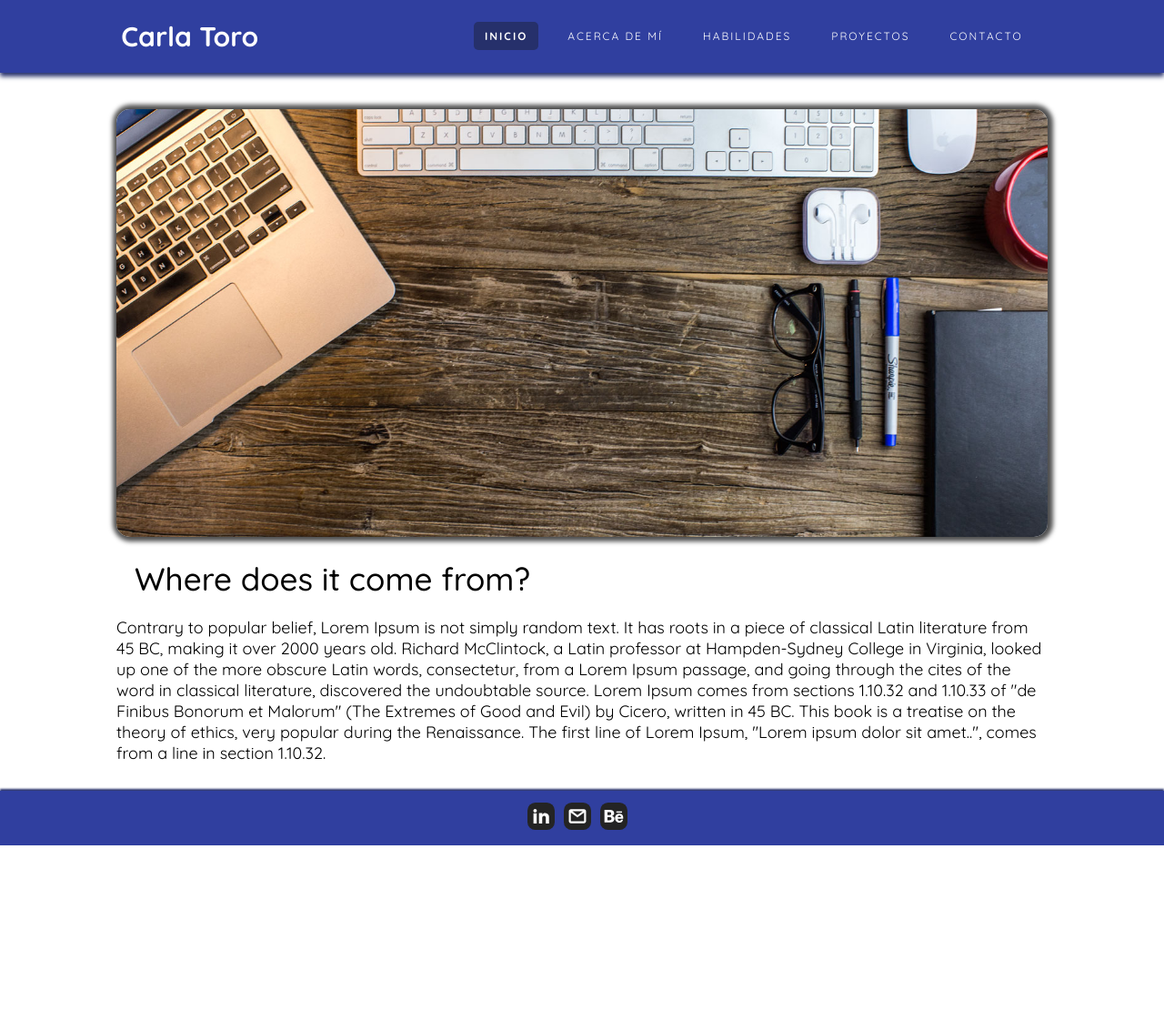
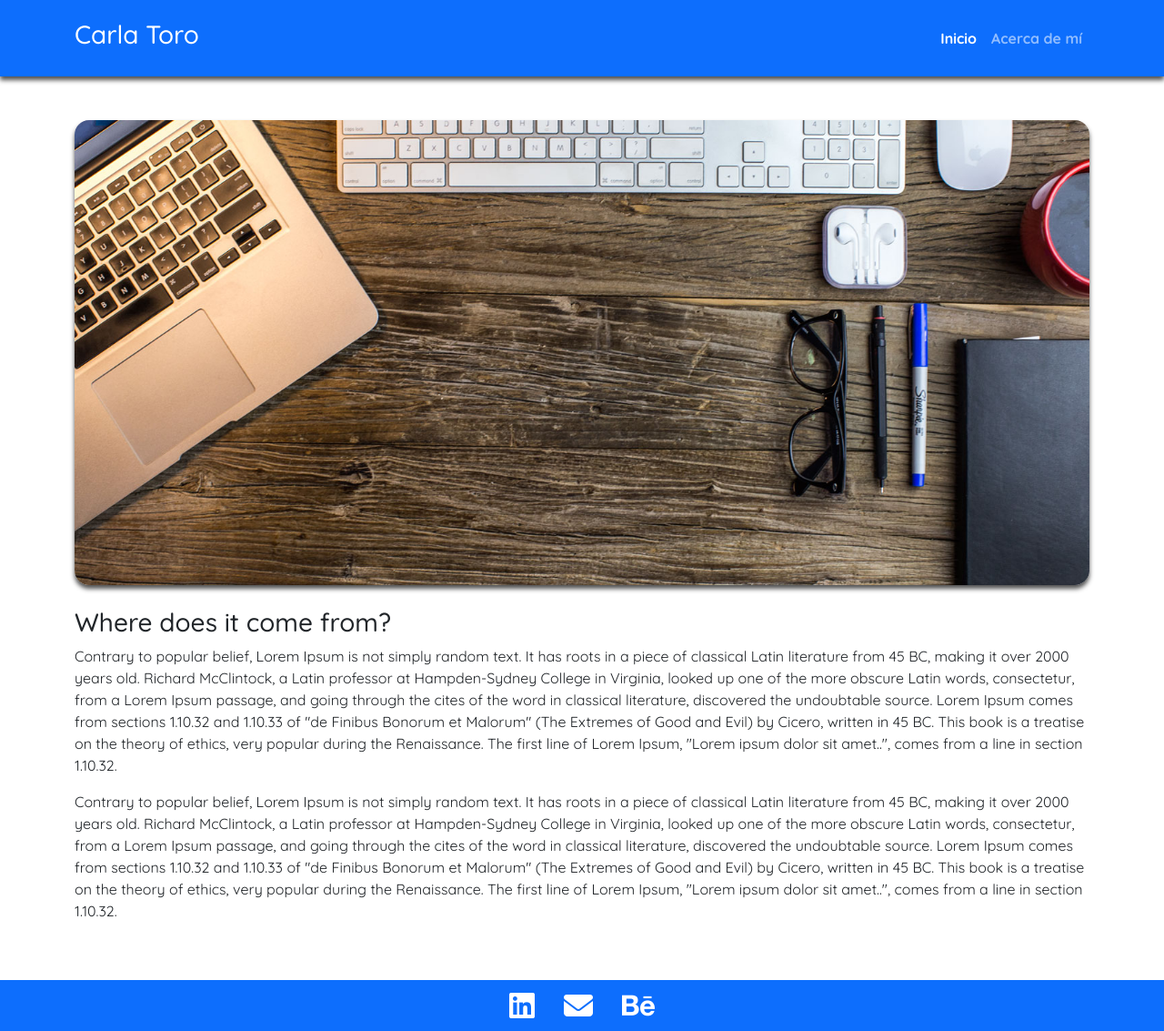
Before and after one commit to carlatoro/my-profile, a plain HTML site: page index.html in a window 1280 px wide. Shown: the whole page at 91% size. Before the commit the page ends 929 px from the top, so only its background shows below. Drawn offline with nearby package versions, Linux system fonts and the light colour scheme.

Commit message:
Maquetando con Bootstrap

```diff
--- /dev/null
+++ b/css/styles.css
@@ -0,0 +1,21 @@
+* {
+    box-sizing: border-box;
+    margin: 0;
+    padding: 0;
+}
+
+html {
+    height: 100%;
+}
+
+.shadow-blur {
+    box-shadow: 0 4px 5px #505050;
+}
+
+body {
+    font-family: 'Quicksand', sans-serif;
+}
+
+.bold {
+    font-weight: bold;
+}
--- a/index.html
+++ b/index.html
@@ -1,93 +1,100 @@
 <!DOCTYPE html>
 <html lang="en">
+
 <head>
   <meta charset="UTF-8" />
   <meta http-equiv="X-UA-Compatible" content="IE=edge" />
   <meta name="viewport" content="width=device-width, initial-scale=1.0" />
-    <title>Grid Css</title>
-    <link rel="stylesheet" href="./css/main.css" />
+  <title>Carla Toro</title>
+  <link href="https://cdn.jsdelivr.net/npm/bootstrap@5.2.0-beta1/dist/css/bootstrap.min.css" rel="stylesheet"
+    integrity="sha384-0evHe/X+R7YkIZDRvuzKMRqM+OrBnVFBL6DOitfPri4tjfHxaWutUpFmBp4vmVor" crossorigin="anonymous" />
+  <link rel="stylesheet" href="https://cdnjs.cloudflare.com/ajax/libs/font-awesome/6.1.1/css/all.min.css"
+    integrity="sha512-KfkfwYDsLkIlwQp6LFnl8zNdLGxu9YAA1QvwINks4PhcElQSvqcyVLLD9aMhXd13uQjoXtEKNosOWaZqXgel0g=="
+    crossorigin="anonymous" referrerpolicy="no-referrer" />
+  <link rel="stylesheet" href="css/styles.css">
+  <link rel="stylesheet" href="css/custom.css">
+
   <link rel="preconnect" href="https://fonts.googleapis.com" />
   <link rel="preconnect" href="https://fonts.gstatic.com" crossorigin />
-    <link
-      href="https://fonts.googleapis.com/css2?family=Quicksand:wght@300;400;500;600;700&display=swap"
-      rel="stylesheet"
-    />
+  <link href="https://fonts.googleapis.com/css2?family=Quicksand:wght@300;400;500;600;700&display=swap"
+    rel="stylesheet" />
 </head>
-  <body class="body-container">
+
+<body class="d-flex flex-column h-100">
   <header class="header">
-      <nav class="nav">
-        <a class="logo nav-link" href="index.html">Carla Toro</a>
-        <button class="nav-toggle">
-          <span> ☰ </span>
+    <nav class="navbar navbar-expand-lg navbar-dark bg-primary p-3 shadow-blur">
+      <div class="container">
+        <a class="navbar-brand bold" href="index.html"><h3>Carla Toro</h3></a>
+        <button class="navbar-toggler" type="button" data-bs-toggle="collapse" data-bs-target="#navbarSupportedContent"
+          aria-controls="navbarSupportedContent" aria-expanded="false" aria-label="Toggle navigation">
+          <span class="navbar-toggler-icon"></span>
         </button>
-        <ul class="nav-menu">
-          <li class="nav-menu-item">
-            <a href="#" class="nav-menu-link nav-link nav-menu-link_active"
-              >Inicio</a
-            >
+        <div class="collapse navbar-collapse" id="navbarSupportedContent">
+          <ul class="navbar-nav ms-auto mb-2 mb-lg-0">
+            <li class="nav-item">
+              <a class="nav-link active bold" aria-current="page" href="index.html">Inicio</a>
             </li>
-          <li class="nav-menu-item">
-            <a href="paginas/acercademi.html" class="nav-menu-link nav-link">Acerca de mí</a>
-          </li>
-          <li class="nav-menu-item">
-            <a href="#" class="nav-menu-link nav-link">Habilidades</a>
-          </li>
-          <li class="nav-menu-item">
-            <a href="#" class="nav-menu-link nav-link">Proyectos</a>
-          </li>
-          <li class="nav-menu-item">
-            <a href="#" class="nav-menu-link nav-link">Contacto</a>
+            <li class="nav-item">
+              <a class="nav-link bold" href="paginas/acercademi.html">Acerca de mí</a>
             </li>
           </ul>
+        </div>
+      </div>
     </nav>
   </header>
-    <article class="main fade-in">
-      <div class="container">
-        <div class="main-image wide">
-          <img src="img/designer-desktop.jpg" alt="Imagen Principal" />
-        </div>
-        <div class="main-text wide">
-          <p class="main-text-title">Where does it come from?</p>
-          <p class="text">
-            Contrary to popular belief, Lorem Ipsum is not simply random text.
-            It has roots in a piece of classical Latin literature from 45 BC,
-            making it over 2000 years old. Richard McClintock, a Latin professor
-            at Hampden-Sydney College in Virginia, looked up one of the more
-            obscure Latin words, consectetur, from a Lorem Ipsum passage, and
-            going through the cites of the word in classical literature,
-            discovered the undoubtable source. Lorem Ipsum comes from sections
-            1.10.32 and 1.10.33 of "de Finibus Bonorum et Malorum" (The Extremes
-            of Good and Evil) by Cicero, written in 45 BC. This book is a
-            treatise on the theory of ethics, very popular during the
-            Renaissance. The first line of Lorem Ipsum, "Lorem ipsum dolor sit
-            amet..", comes from a line in section 1.10.32.
-          </p>
+  <main class="main my-5">
+    <article>
+      <header class="container">
+        <div class="row justify-content-center">
+          <div class="main-image">
+            <img src="img/designer-desktop.jpg" class="img-fluid rounded-4 shadow-blur" alt="Principal" />
           </div>
         </div>
+        <div class="row mt-4">
+          <h3>Where does it come from?</h3>
+        </div>
+        </heade>
+        <section>
+          <p class="text-start">
+            Contrary to popular belief, Lorem Ipsum is not simply random text. It has roots in a piece of
+            classical Latin literature from 45 BC, making it over 2000 years old. Richard McClintock, a
+            Latin professor at Hampden-Sydney College in Virginia, looked up one of the more obscure Latin
+            words, consectetur, from a Lorem Ipsum passage, and going through the cites of the word in
+            classical literature, discovered the undoubtable source. Lorem Ipsum comes from sections 1.10.32
+            and 1.10.33 of "de Finibus Bonorum et Malorum" (The Extremes of Good and Evil) by Cicero,
+            written in 45 BC. This book is a treatise on the theory of ethics, very popular during the
+            Renaissance. The first line of Lorem Ipsum, "Lorem ipsum dolor sit amet..", comes from a line in
+            section 1.10.32.
+          </p>
+          <p class="text-start">
+            Contrary to popular belief, Lorem Ipsum is not simply random text. It has roots in a piece of
+            classical Latin literature from 45 BC, making it over 2000 years old. Richard McClintock, a
+            Latin professor at Hampden-Sydney College in Virginia, looked up one of the more obscure Latin
+            words, consectetur, from a Lorem Ipsum passage, and going through the cites of the word in
+            classical literature, discovered the undoubtable source. Lorem Ipsum comes from sections 1.10.32
+            and 1.10.33 of "de Finibus Bonorum et Malorum" (The Extremes of Good and Evil) by Cicero,
+            written in 45 BC. This book is a treatise on the theory of ethics, very popular during the
+            Renaissance. The first line of Lorem Ipsum, "Lorem ipsum dolor sit amet..", comes from a line in
+            section 1.10.32.
+          </p>
+        </section>
     </article>
-    <footer class="footer">
-      <div class="footer-container">
-        <span>
-          <a
-            href="https://www.linkedin.com/in/carla-toro-mendoza/"
-            target="_blank"
-          >
-            <img class="icon-footer" src="img/icon-linkeding.svg" alt="" />
+  </main>
+  <footer class="footer mt-auto bg-primary p-3 d-flex justify-content-center">
+    <a class="text-white text-decoration-none mx-3" href="https://www.linkedin.com/in/carla-toro-mendoza/" target="_blank">
+      <i class="fa-brands fa-linkedin fa-2xl"></i>
     </a>
-        </span>
-        <span>
-          <a href="mailto:email@email.com" target="_blank">
-            <img class="icon-footer" src="img/icon-correo.svg" alt="" />
+    <a class="text-white text-decoration-none mx-3" href="mailto:email@email.com">
+      <i class="fa-solid fa-envelope fa-2xl"></i>
     </a>
-        </span>
-        <span>
-          <a href="https://www.behance.net/carlatoro1" target="_blank">
-            <img class="icon-footer" src="img/icon-behance.svg" alt="" />
+    <a class="text-white text-decoration-none mx-3" href="https://www.behance.net/carlatoro1" target="_blank">
+      <i class="fa-brands fa-behance fa-2xl"></i>
     </a>
-        </span>
-      </div>
+
   </footer>
+  <script src="https://cdn.jsdelivr.net/npm/bootstrap@5.2.0-beta1/dist/js/bootstrap.bundle.min.js"
+    integrity="sha384-pprn3073KE6tl6bjs2QrFaJGz5/SUsLqktiwsUTF55Jfv3qYSDhgCecCxMW52nD2" crossorigin="anonymous">
+  </script>
+</body>
 
-    <script src="./js/index.js"></script>
-  </body>
 </html>
```
Also changed, not shown: paginas/acercademi.html (+64 -68 lines), css/custom.css (added), 1 other file. Lines whose indentation alone changed are shown as unchanged.
